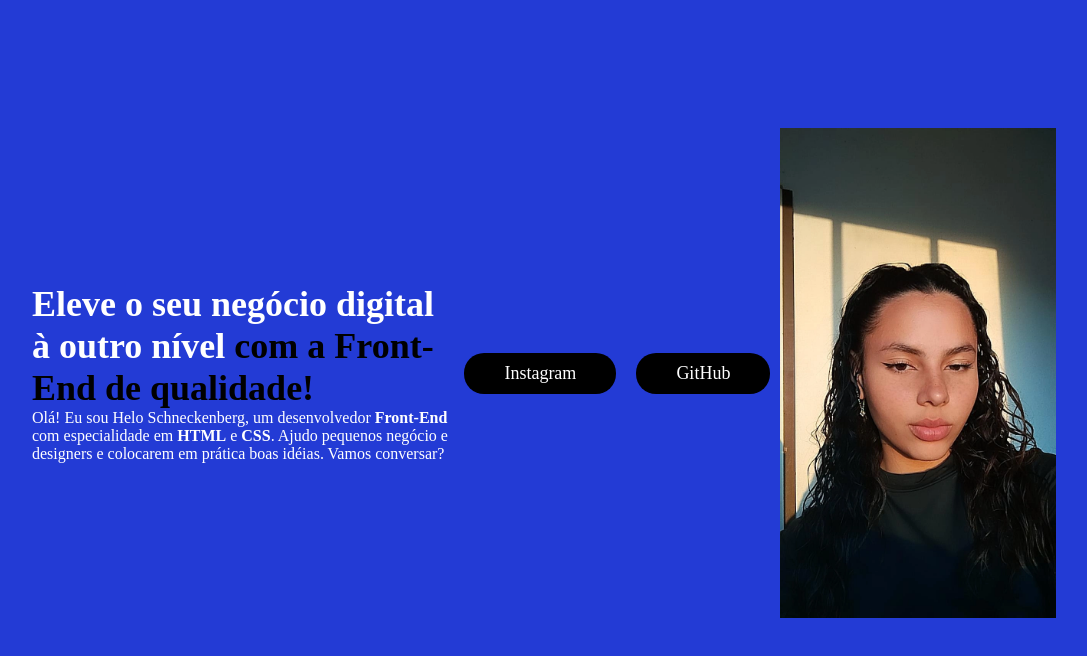
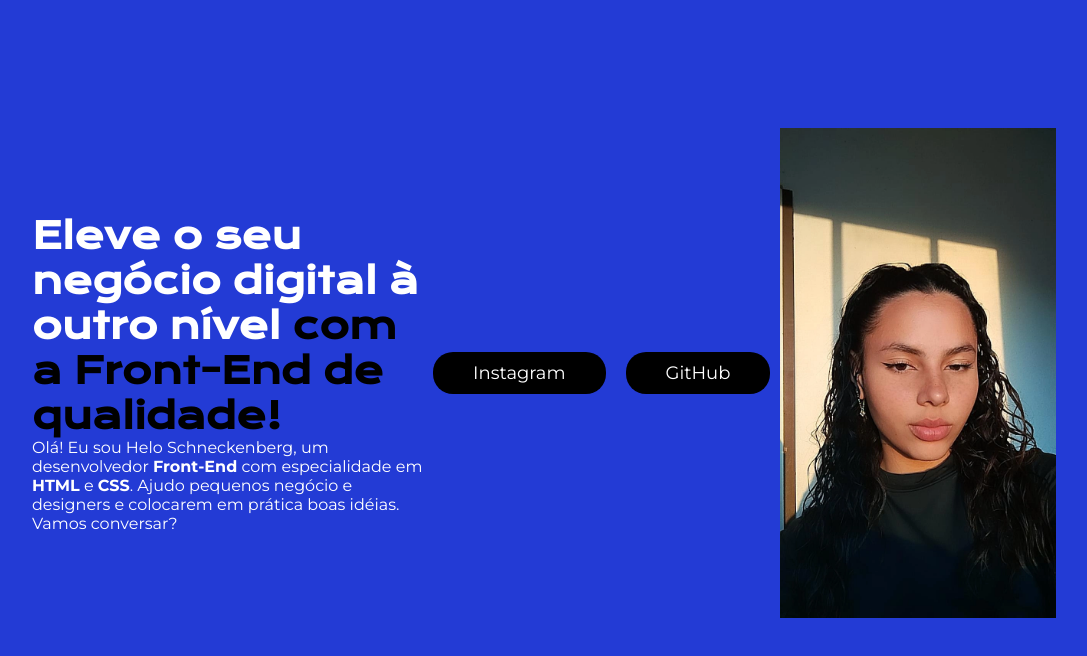
Before and after one commit to HeloSchneckenberg/Portif-lio-helo, a plain HTML site: page index.html in a window 1280 px wide. Shown: the whole page, without its empty margins (96-1183 px from the left). Drawn offline with nearby package versions, Linux system fonts and the light colour scheme.

Commit message:
29/08/2024

```diff
--- a/style.css
+++ b/style.css
@@ -1,3 +1,7 @@
+@import url('https://fonts.googleapis.com/css2?family=Montserrat:ital,wght@0,100..900;1,100..900&display=swap');
+
+@import url('https://fonts.googleapis.com/css2?family=Krona+One&display=swap');
+
 :root{
   --cor-fundo: #233BD5;
   --cor-destaque: #000000;
@@ -10,6 +14,7 @@
 }
 
 body{
+  font-family: 'Montserrat', 'sans-serif';
   height: 100vh;
   box-sizing: border-box;
   background-color: var(--cor-fundo);
@@ -46,6 +51,7 @@ a{
 }
 
 .apresentacao__conteudo__titulo{
+  font-family: 'Krona One', 'sans-serif';
   font-size: 36px;
 }
 
```
